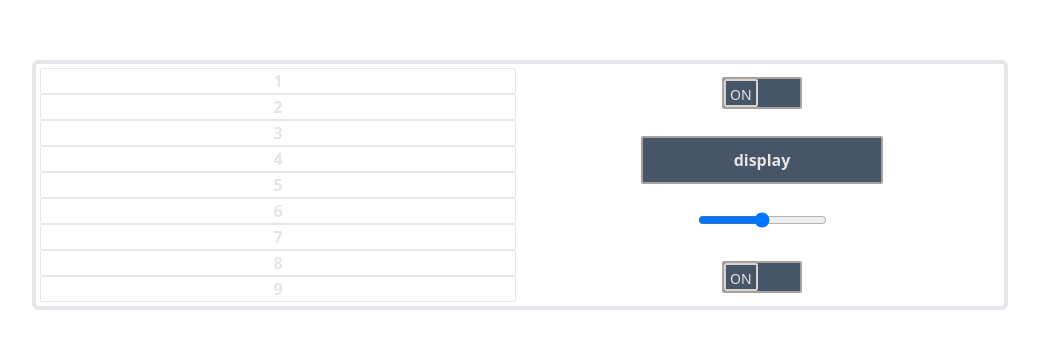
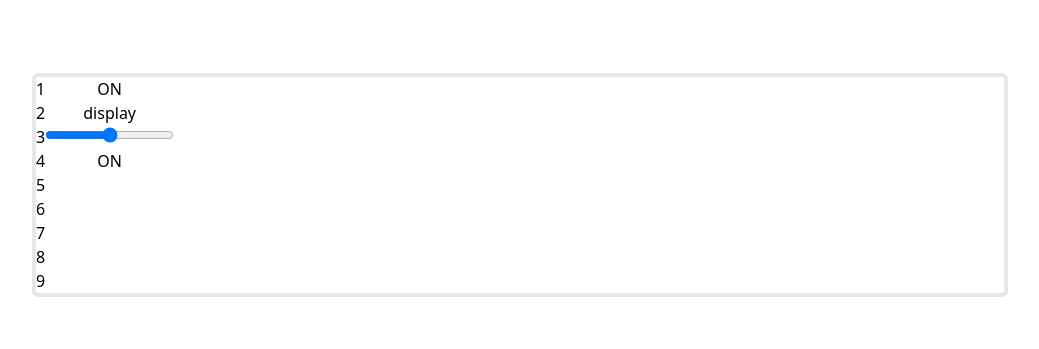
Before and after one commit to Alvintol/drum-machine, a React (Create React App) app: page / in a window 1280 px wide. Shown: the part 215-564 px from the top of the page, without its empty margins (120-1159 px from the left). Built offline with nearby package versions, Linux system fonts and the light colour scheme.

Commit message:
adds state component

```diff
--- a/src/css/main.css
+++ b/src/css/main.css
@@ -579,34 +579,6 @@ video {
   height: 100vh;
 }
 
-.h-64 {
-  height: 16rem;
-}
-
-.h-full {
-  height: 100%;
-}
-
-.h-8 {
-  height: 2rem;
-}
-
-.h-1\/5 {
-  height: 20%;
-}
-
-.w-20 {
-  width: 5rem;
-}
-
-.w-1\/2 {
-  width: 50%;
-}
-
-.flex-row {
-  flex-direction: row;
-}
-
 .flex-col {
   flex-direction: column;
 }
@@ -619,112 +591,16 @@ video {
   align-items: center;
 }
 
-.justify-start {
-  justify-content: flex-start;
-}
-
 .justify-center {
   justify-content: center;
-}
-
-.justify-around {
-  justify-content: space-around;
 }
 
 .rounded-md {
   border-radius: 0.375rem;
 }
 
-.rounded-sm {
-  border-radius: 0.125rem;
-}
-
 .border-4 {
   border-width: 4px;
-}
-
-.border {
-  border-width: 1px;
-}
-
-.border-2 {
-  border-width: 2px;
-}
-
-.border-solid {
-  border-style: solid;
-}
-
-.border-stone-400 {
-  --tw-border-opacity: 1;
-  border-color: rgb(168 162 158 / var(--tw-border-opacity));
-}
-
-.border-stone-300 {
-  --tw-border-opacity: 1;
-  border-color: rgb(214 211 209 / var(--tw-border-opacity));
-}
-
-.bg-slate-600 {
-  --tw-bg-opacity: 1;
-  background-color: rgb(71 85 105 / var(--tw-bg-opacity));
-}
-
-.bg-neutral-600 {
-  --tw-bg-opacity: 1;
-  background-color: rgb(82 82 82 / var(--tw-bg-opacity));
-}
-
-.bg-neutral-100 {
-  --tw-bg-opacity: 1;
-  background-color: rgb(245 245 245 / var(--tw-bg-opacity));
-}
-
-.p-1 {
-  padding: 0.25rem;
-}
-
-.text-center {
-  text-align: center;
-}
-
-.text-sm {
-  font-size: 0.875rem;
-  line-height: 1.25rem;
-}
-
-.font-bold {
-  font-weight: 700;
-}
-
-.text-white {
-  --tw-text-opacity: 1;
-  color: rgb(255 255 255 / var(--tw-text-opacity));
-}
-
-.text-neutral-100 {
-  --tw-text-opacity: 1;
-  color: rgb(245 245 245 / var(--tw-text-opacity));
-}
-
-.text-neutral-200 {
-  --tw-text-opacity: 1;
-  color: rgb(229 229 229 / var(--tw-text-opacity));
-}
-
-.text-neutral-300 {
-  --tw-text-opacity: 1;
-  color: rgb(212 212 212 / var(--tw-text-opacity));
-}
-
-.text-neutral-400 {
-  --tw-text-opacity: 1;
-  color: rgb(163 163 163 / var(--tw-text-opacity));
-}
-
-.text-stone-200 {
-  --tw-text-opacity: 1;
-  color: rgb(231 229 228 / var(--tw-text-opacity));
 }
 
 /* * {
@@ -732,10 +608,6 @@ video {
 } */
 
 @media (min-width: 768px) {
-  .md\:w-1\/2 {
-    width: 50%;
-  }
-
   .md\:flex-row {
     flex-direction: row;
   }
--- /dev/null
+++ b/src/state.js
@@ -0,0 +1,3 @@
+export const state = {
+
+};
```
